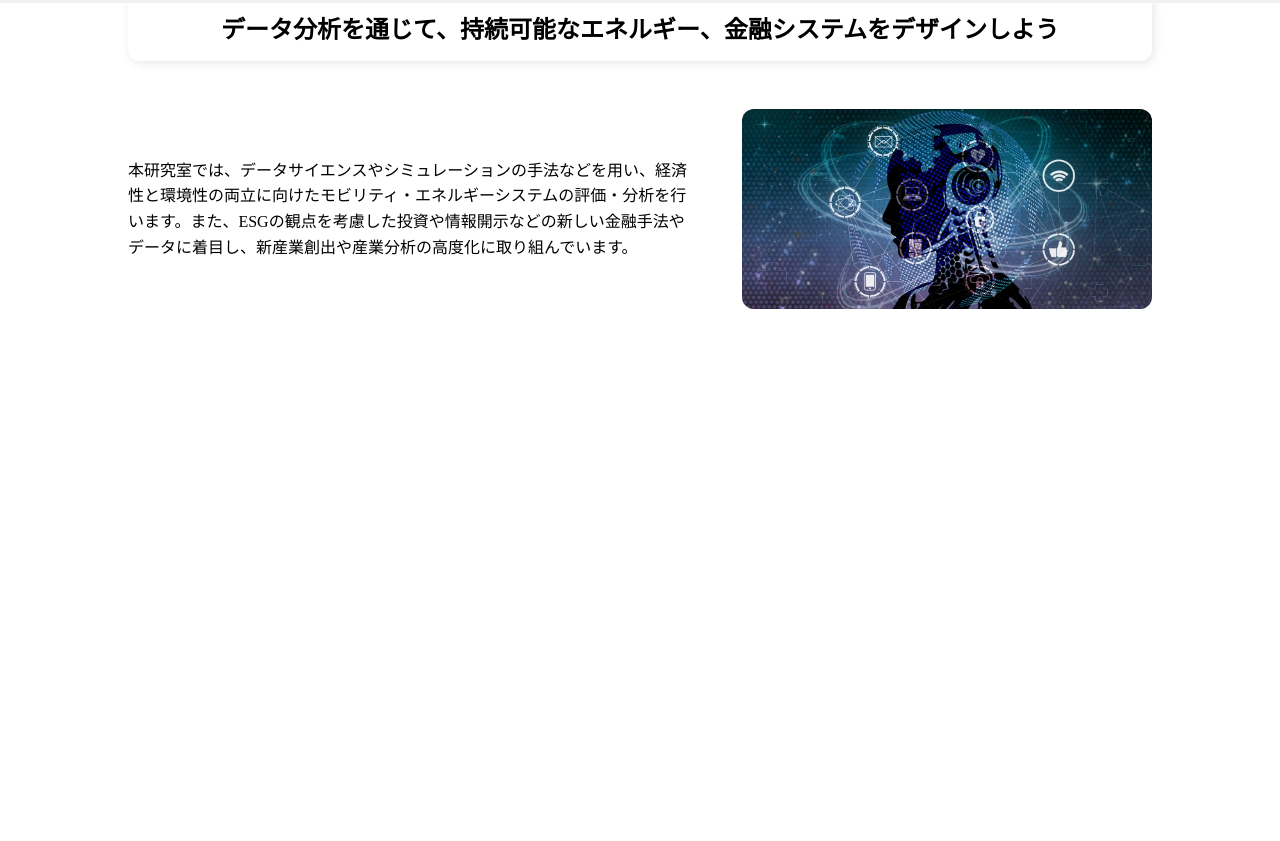
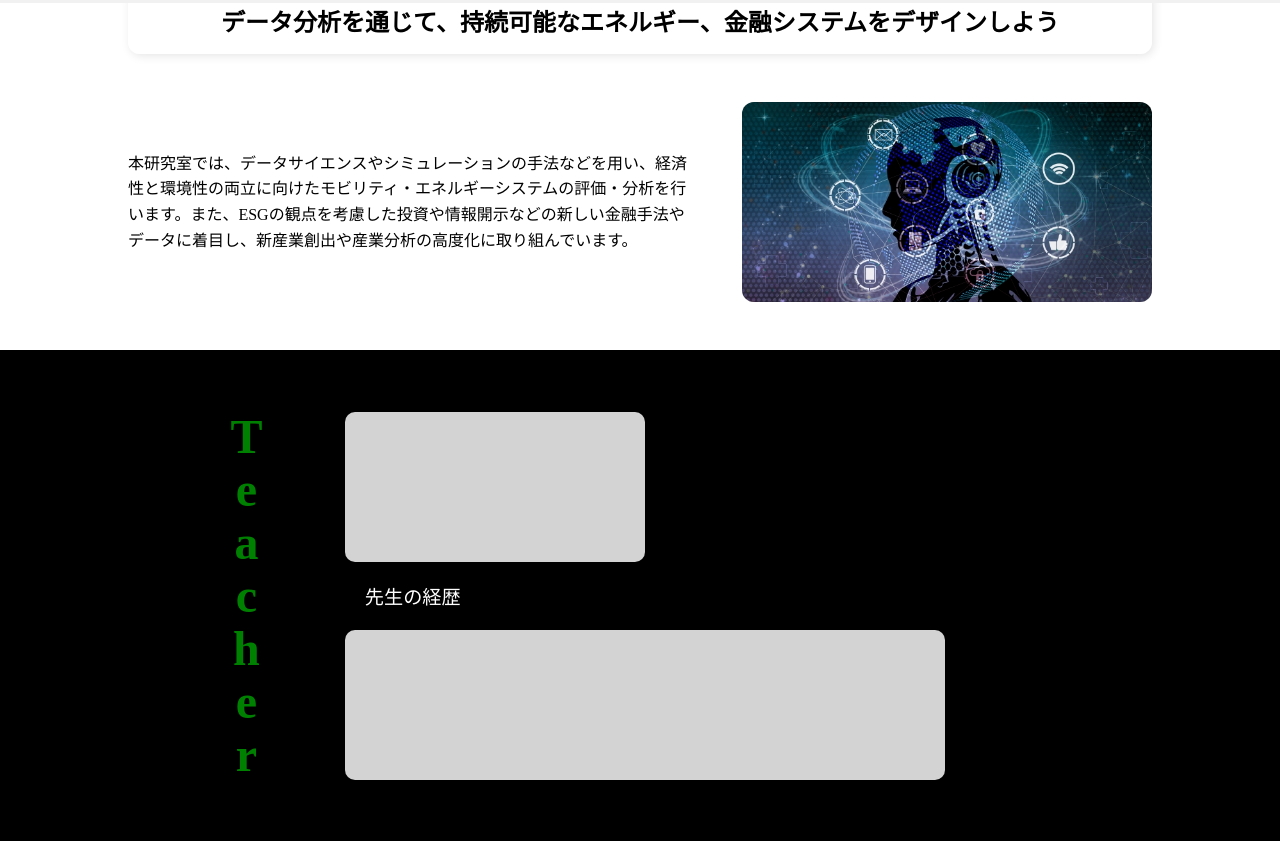
Before and after one commit to Thakuei/OsawaLab, a plain HTML site: page index.html in a window 1280 px wide. Shown: the part 797-1638 px from the top of the page. Before the commit the page ends 1520 px from the top, so only its background shows below. Drawn offline with nearby package versions, Linux system fonts and the light colour scheme.

Commit message:
add:aboutの色反転

```diff
--- a/index.html
+++ b/index.html
@@ -66,6 +66,20 @@
             </div>
           </div>
 
+          <!-- Teacher Profile Section -->
+          <section class="teacher-profile">
+            <div class="teacher-container">
+              <div class="teacher-sidebar">
+                <h1 class="teacher-title">Teacher</h1>
+              </div>
+              <div class="teacher-content">
+                <div class="teacher-box small"></div>
+                <div class="teacher-text">先生の経歴</div>
+                <div class="teacher-box large"></div>
+              </div>
+            </div>
+          </section>
+
         </main>
 
       <!-- footer -->
--- a/style.css
+++ b/style.css
@@ -147,21 +147,30 @@ header {
 /* About セクション全体 */
 .about {
   width: 80%;
-  height: 100vh;
+  padding-top: 2rem;
+  padding-bottom: 3rem;
   margin: 0 auto;
   display: flex;
   flex-direction: column;
-  align-items: center;
+  align-items: flex-start;
   justify-content: flex-start;
+  position: relative;
+  background-color: white;
 }
 
 /* About タイトル */
 .about-title {
-  font-size: 3rem;
+  font-size: 5rem;
   font-weight: bold;
-  color: black;
-  text-align: center;
-  margin-bottom: 1rem;
+  color: white;
+  top: -4rem;
+  position: absolute;
+  mix-blend-mode: difference;
+
+}
+
+.about-section {
+  margin-top: 2rem;
 }
 
 /* メッセージボックス */
@@ -215,3 +224,63 @@ header {
   object-fit: cover;
   border-radius: 12px;
 }
+
+/* Teacher Profile Section */
+.teacher-profile {
+  background-color: black;
+  padding: 40px 0;
+}
+
+.teacher-container {
+  display: flex;
+  width: 80%;
+  margin: 0 auto;
+  padding: 20px;
+}
+
+/* 左側の "Teacher" */
+.teacher-sidebar {
+  width: 20%;
+  display: flex;
+  align-items: center;
+  justify-content: center;
+}
+
+.teacher-title {
+  font-size: 3rem;
+  font-weight: bold;
+  color: green;
+  writing-mode: vertical-rl;
+  text-orientation: upright;
+}
+
+/* 右側のコンテンツエリア */
+.teacher-content {
+  flex: 1;
+  display: flex;
+  flex-direction: column;
+  justify-content: center;
+  align-items: flex-start;
+  gap: 20px;
+}
+
+.teacher-box {
+  background-color: lightgray;
+  border-radius: 10px;
+}
+
+.small {
+  width: 300px;
+  height: 150px;
+}
+
+.large {
+  width: 600px;
+  height: 150px;
+}
+
+.teacher-text {
+  color: white;
+  font-size: 1.2rem;
+  margin-left: 20px;
+}
```
